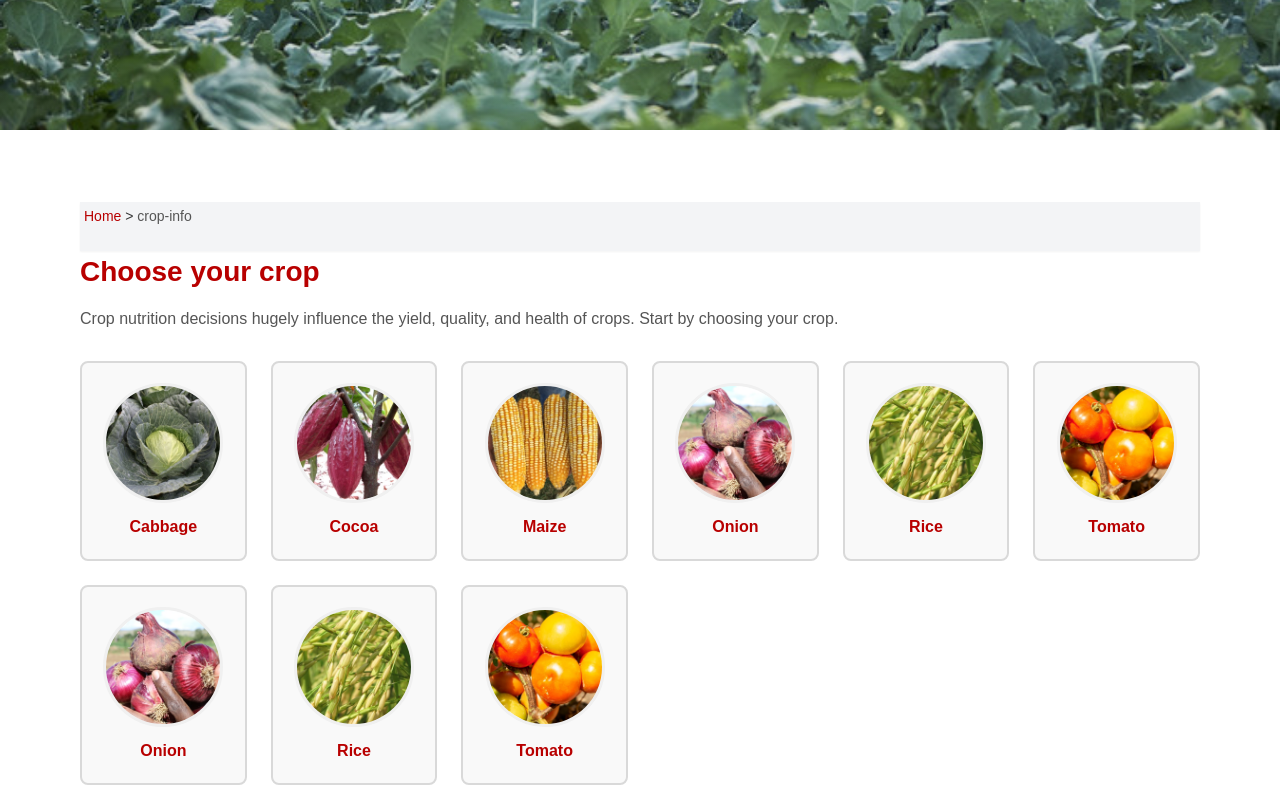
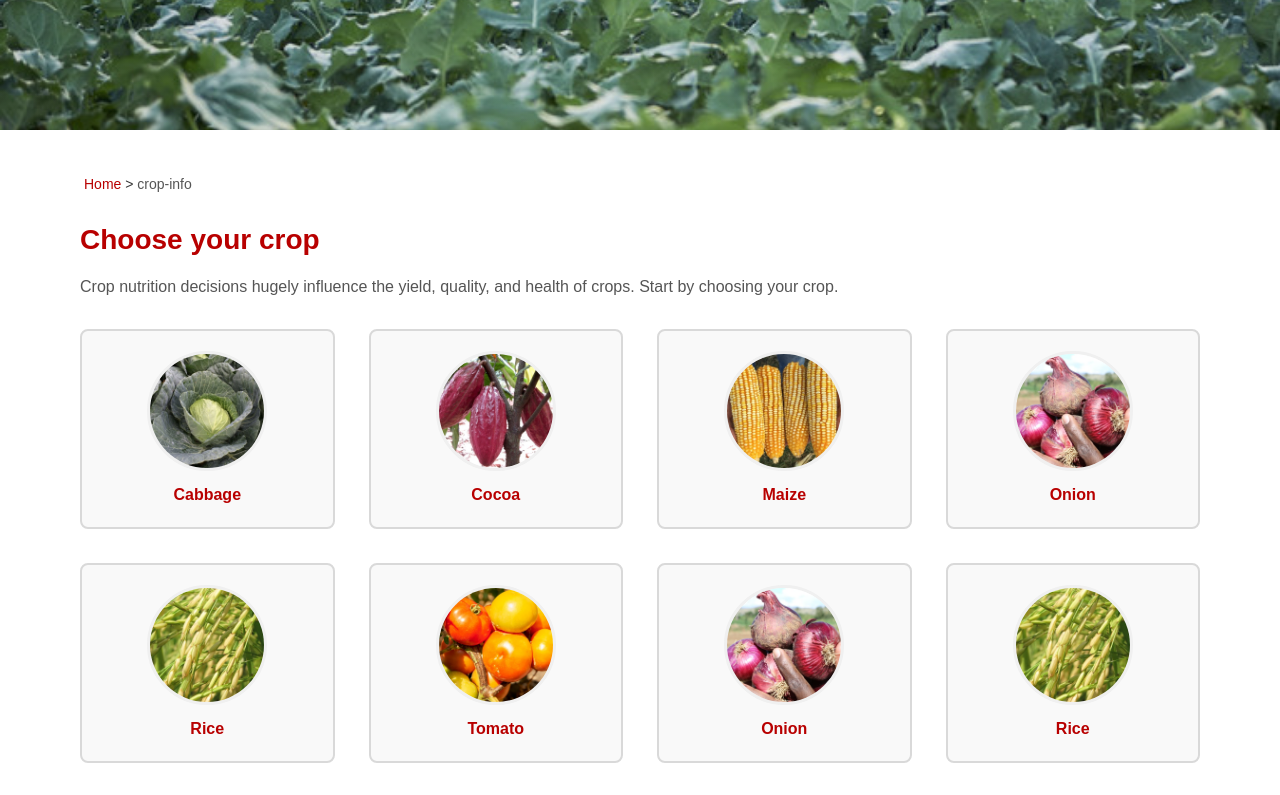
Before and after one commit to GROW-YAI/organifert, a React (Vite) app: page /crop-info in a window 1280 px wide. Shown: the part 520-1315 px from the top of the page. Built offline with nearby package versions, Linux system fonts and the light colour scheme.

Commit message:
refactorr

```diff
--- a/package.json
+++ b/package.json
@@ -10,6 +10,7 @@
     "preview": "vite preview"
   },
   "dependencies": {
+    "prop-types": "^15.8.1",
     "react": "^18.3.1",
     "react-dom": "^18.3.1",
     "react-icons": "^5.4.0",
--- a/src/components/CropInfomation.jsx
+++ b/src/components/CropInfomation.jsx
@@ -1,5 +1,160 @@
+// import { Link } from "react-router-dom";
+// import styled from "styled-components";
+// import Breadcrumb from "../components/Breadcrumb"; // Import the dynamic Breadcrumb component
+// import Cabbage from "../assets/cabbage.png";
+// import Cocoa from "../assets/cocoa.png";
+// import Maize from "../assets/maize.png";
+// import Onion from "../assets/onion.png";
+// import Rice from "../assets/rice.png";
+// import Tomato from "../assets/tomato.png";
+
+// const crops = [
+//   { id: 1, name: "Cabbage", image: Cabbage },
+//   { id: 2, name: "Cocoa", image: Cocoa },
+//   { id: 3, name: "Maize", image: Maize },
+//   { id: 4, name: "Onion", image: Onion },
+//   { id: 5, name: "Rice", image: Rice },
+//   { id: 6, name: "Tomato", image: Tomato },
+// { id: 4, name: "Onion", image: Onion },
+// { id: 5, name: "Rice", image: Rice },
+// { id: 6, name: "Tomato", image: Tomato },
+// ];
+
+// // Styled Components
+// const Container = styled.div`
+//   font-family: Arial, sans-serif;
+//   background-color: #ffffff;
+// `;
+
+// const MainContent = styled.main`
+//   padding: 20px;
+//   max-width: 1200px;
+//   margin: 0 auto;
+
+//   @media (min-width: 768px) {
+//     padding: 40px;
+//   }
+// `;
+
+// const Title = styled.h1`
+//   color: #b80000;
+//   font-size: 20px;
+//   font-weight: bold;
+//   margin-bottom: 14px;
+
+//   @media (min-width: 768px) {
+//     font-size: 28px;
+//   }
+// `;
+
+// const Description = styled.p`
+//   color: #555;
+//   font-size: 14px;
+//   margin-bottom: 20px;
+
+//   @media (min-width: 768px) {
+//     font-size: 16px;
+//     margin-bottom: 30px;
+//   }
+// `;
+
+// const CropGrid = styled.div`
+//   display: grid;
+//   grid-template-columns: repeat(auto-fit, minmax(150px, 3fr));
+//   gap: 16px;
+
+//   @media (min-width: 576px) {
+//     grid-template-columns: repeat(auto-fit, minmax(150px, 1fr));
+//   }
+
+//   @media (min-width: 992px) {
+//     gap: 24px;
+//   }
+// `;
+
+// const CropCard = styled(Link)`
+//   text-align: center;
+//   border: 2px solid #d9d9d9;
+//   border-radius: 8px;
+//   padding: 16px;
+//   background-color: #f9f9f9;
+//   transition: transform 0.2s ease, box-shadow 0.2s ease;
+//   text-decoration: none;
+//   position: relative; /* Required for the gradient overlay */
+
+//   &:hover {
+//     transform: translateY(-5px);
+//     box-shadow: 0 4px 8px rgba(0, 0, 0, 0.1);
+//   }
+
+//   @media (min-width: 768px) {
+//     padding: 20px;
+//   }
+// `;
+
+// const CropImage = styled.img`
+//   width: 100px;
+//   height: 100px;
+//   border-radius: 50%;
+//   object-fit: cover;
+//   margin: 0 auto 8px;
+//   border: 3px solid #f0f0f0;
+
+//   @media (min-width: 576px) {
+//     width: 120px;
+//     height: 120px;
+//     margin-bottom: 12px;
+//   }
+// `;
+
+// const CropName = styled.h3`
+//   font-size: 14px;
+//   color: #b80000;
+//   font-weight: 600;
+
+//   @media (min-width: 768px) {
+//     font-size: 16px;
+//   }
+// `;
+
+// // Responsive Component
+// const CropInformation = ({ showBreadCrumb = true }) => {
+//   return (
+//     <Container>
+//       <MainContent>
+//         {/* Dynamic Breadcrumb */}
+//         {showBreadCrumb && (
+//           <div className="bg-gray-100 p-1 shadow-sm  mt- w-full max-w-full">
+//             <Breadcrumb />
+//           </div>
+//         )}
+
+//         {/* Title and Description */}
+//         <Title>Choose your crop</Title>
+//         <Description>
+//           Crop nutrition decisions hugely influence the yield, quality, and
+//           health of crops. Start by choosing your crop.
+//         </Description>
+
+//         {/* Crop Cards Section */}
+//         <CropGrid>
+//           {crops.map((crop) => (
+//             <CropCard to={`/crop/${crop.id}`} key={crop.id}>
+//               <CropImage src={crop.image} alt={crop.name} />
+//               <CropName>{crop.name}</CropName>
+//             </CropCard>
+//           ))}
+//         </CropGrid>
+//       </MainContent>
+//     </Container>
+//   );
+// };
+
+// export default CropInformation;
+
 import { Link } from "react-router-dom";
 import styled from "styled-components";
+import PropTypes from "prop-types"; // Import PropTypes
 import Breadcrumb from "../components/Breadcrumb"; // Import the dynamic Breadcrumb component
 import Cabbage from "../assets/cabbage.png";
 import Cocoa from "../assets/cocoa.png";
@@ -68,7 +223,8 @@ const CropGrid = styled.div`
   }
 
   @media (min-width: 992px) {
-    gap: 24px;
+    grid-template-columns: repeat(4, 1fr); /* 4-column grid */
+    gap: 34px; /* Adjust spacing */
   }
 `;
 
@@ -80,7 +236,7 @@ const CropCard = styled(Link)`
   background-color: #f9f9f9;
   transition: transform 0.2s ease, box-shadow 0.2s ease;
   text-decoration: none;
-  position: relative; /* Required for the gradient overlay */
+  position: relative;
 
   &:hover {
     transform: translateY(-5px);
@@ -117,14 +273,14 @@ const CropName = styled.h3`
   }
 `;
 
-// Responsive Component
+// CropInformation Component
 const CropInformation = ({ showBreadCrumb = true }) => {
   return (
-    <Container>
+    <Container className="pb-12 pt-0">
       <MainContent>
         {/* Dynamic Breadcrumb */}
         {showBreadCrumb && (
-          <div className="bg-gray-100 p-1 shadow-sm  mt-8">
+          <div className="p-1 mt-22 w-full max-w-full">
             <Breadcrumb />
           </div>
         )}
@@ -150,4 +306,14 @@ const CropInformation = ({ showBreadCrumb = true }) => {
   );
 };
 
+// PropTypes Validation
+CropInformation.propTypes = {
+  showBreadCrumb: PropTypes.bool,
+};
+
+// Default Props
+CropInformation.defaultProps = {
+  showBreadCrumb: true,
+};
+
 export default CropInformation;
--- a/src/components/FarmerToolBox.jsx
+++ b/src/components/FarmerToolBox.jsx
@@ -410,10 +410,7 @@ const FarmerToolBox = ({ showBreadCrumb = true }) => {
     <div className="max-w-full mx-auto">
       {/* Breadcrumb Navigation */}
       {showBreadCrumb && (
-        <nav
-          aria-label="Breadcrumb"
-          className="bg-gray-100 py-2 shadow-sm mt-16"
-        >
+        <nav aria-label="Breadcrumb" className="py-0 mt-16">
           <div className="max-w-7xl mx-auto px-6">
             <ol className="flex items-center space-x-2 text-gray-500 text-sm">
               {breadcrumbItems.map((item, index) => (
--- a/src/components/ProductSection.jsx
+++ b/src/components/ProductSection.jsx
@@ -116,6 +116,133 @@
 
 // export default ProductSection;
 
+// import styled from "styled-components";
+// import { Link } from "react-router-dom";
+// import Cola from "../assets/evanscola.png";
+// import Mila from "../assets/evansmila.png";
+// import Vita from "../assets/evansvita.png";
+// import Calci from "../assets/evanscalci.png";
+
+// // Product data
+// const products = [
+//   {
+//     id: 1,
+//     title: "EvansCola - Nitrate fertilisers",
+//     description:
+//       "EvansCola nitrogen and sulphur fertilisers contain ammonium nitrate or calcium ammonium nitrate for use on grassland and arable crops.",
+//     image: Cola,
+//   },
+//   {
+//     id: 2,
+//     title: "EvansMila - Compound fertilisers",
+//     description:
+//       "EvansMila fertilisers are uniform compound products for high efficiency and balanced nutrition.",
+//     image: Mila,
+//   },
+//   {
+//     id: 3,
+//     title: "EvansBela - Nitrate fertilisers",
+//     description:
+//       "EvansBela nitrogen and sulphur fertilisers contain ammonium nitrate or calcium ammonium nitrate for use on grassland and arable crops.",
+//     image: Vita,
+//   },
+//   {
+//     id: 4,
+//     title: "EvansArable - Compound fertilisers",
+//     description:
+//       "EvansArable fertilisers are uniform compound products for high efficiency and balanced nutrition.",
+//     image: Calci,
+//   },
+// ];
+
+// // Styled container for consistent design
+// const Container = styled.div`
+//   font-family: Arial, sans-serif;
+//   color: #333;
+//   background-color: #ffffff;
+// `;
+
+// // Main content styling
+// const MainContent = styled.main`
+//   padding: 40px 16px;
+//   margin: 0 auto;
+//   max-width: 1200px;
+// `;
+
+// // Breadcrumb styles
+// const BreadcrumbContainer = styled.div`
+//   margin-bottom: 20px;
+// `;
+// const Breadcrumb = styled.a`
+//   color: #b80000;
+//   text-decoration: none;
+//   font-size: 14px;
+
+//   &:not(:last-child)::after {
+//     content: " > ";
+//     color: #333;
+//   }
+// `;
+
+// // Responsive Product Section Component
+// const ProductSection = ({ showBreadCrumb = true }) => {
+//   return (
+//     <Container className="mt-0 max-w-full mx-auto">
+//       <MainContent max-w-full mx-auto>
+//         {/* Breadcrumb */}
+//         {showBreadCrumb && (
+//           <BreadcrumbContainer className="py-2">
+//             <Breadcrumb href="/">Home</Breadcrumb>
+//             <Breadcrumb href="/">Crop nutrition</Breadcrumb>
+//             <Breadcrumb>Fertilisers</Breadcrumb>
+//           </BreadcrumbContainer>
+//         )}
+
+//         {/* Section Title */}
+//         <h1 className="text-[#B80000] text-2xl md:text-3xl font-bold mb-4">
+//           How to choose the right fertiliser
+//         </h1>
+//         <p className="text-gray-700 text-sm md:text-base mb-6">
+//           Our fertilisers are grouped into product families to make it easier to
+//           choose the right one. Or you can see all fertilisers together and use
+//           filters to find a specific fertiliser.
+//         </p>
+
+//         {/* Product Grid */}
+//         <div className="grid grid-cols-1 sm:grid-cols-2 lg:grid-cols-1 gap-6 pt-8">
+//           {products.map((product) => (
+//             <Link
+//               key={product.id}
+//               to={`/product/${product.id}`} // Dynamic route to the product details page
+//               className="flex flex-col sm:flex-row bg-white border border-gray-200 shadow-sm rounded-lg overflow-hidden hover:shadow-md transition-shadow duration-300"
+//             >
+//               {/* Product Image */}
+//               <img
+//                 src={product.image}
+//                 alt={product.title}
+//                 className="w-full sm:w-1/3 h-40 object-contain p-4"
+//               />
+
+//               {/* Product Content */}
+//               <div className="p-4 sm:p-6 w-full">
+//                 <h3 className="text-lg font-semibold text-[#B80000] mb-2">
+//                   {product.title}
+//                 </h3>
+//                 <p className="text-gray-600 text-sm leading-relaxed">
+//                   {product.description}
+//                 </p>
+//               </div>
+//             </Link>
+//           ))}
+//         </div>
+//       </MainContent>
+//     </Container>
+//   );
+// };
+
+// export default ProductSection;
+import React from "react";
+import PropTypes from "prop-types";
 import styled from "styled-components";
 import { Link } from "react-router-dom";
 import Cola from "../assets/evanscola.png";
@@ -188,12 +315,12 @@ const Breadcrumb = styled.a`
 const ProductSection = ({ showBreadCrumb = true }) => {
   return (
     <Container className="mt-0 max-w-full mx-auto">
-      <MainContent max-w-full mx-auto>
+      <MainContent>
         {/* Breadcrumb */}
         {showBreadCrumb && (
-          <BreadcrumbContainer className="bg-gray-100 py-2 shadow-sm">
-            <Breadcrumb href="#">Home</Breadcrumb>
-            {/* <Breadcrumb href="#">Crop nutrition</Breadcrumb> */}
+          <BreadcrumbContainer className="py-2">
+            <Breadcrumb href="/">Home</Breadcrumb>
+            <Breadcrumb href="/">Crop nutrition</Breadcrumb>
             <Breadcrumb>Fertilisers</Breadcrumb>
           </BreadcrumbContainer>
         )}
@@ -240,4 +367,9 @@ const ProductSection = ({ showBreadCrumb = true }) => {
   );
 };
 
+// Props Validation
+ProductSection.propTypes = {
+  showBreadCrumb: PropTypes.bool, // Validates that showBreadCrumb is a boolean
+};
+
 export default ProductSection;
--- a/src/components/Safety.jsx
+++ b/src/components/Safety.jsx
@@ -161,7 +161,7 @@ const Safety = ({ showBreadCrumb = true }) => {
     const pathnames = location.pathname.split("/").filter((x) => x);
     return [
       { label: "Home", path: "/" }, // Always show "Home"
-      // { label: "Crop Nutrition", path: "/" },
+      { label: "Crop Nutrition", path: "/" },
       ...pathnames.map((_, index) => {
         const href = `/${pathnames.slice(0, index + 1).join("/")}`;
         const label = href
@@ -180,10 +180,7 @@ const Safety = ({ showBreadCrumb = true }) => {
     <div>
       {/* Breadcrumb Navigation */}
       {showBreadCrumb && (
-        <nav
-          aria-label="Breadcrumb"
-          className="bg-gray-100 py-2 shadow-sm mt-8"
-        >
+        <nav aria-label="Breadcrumb" className="py-2 mt-8">
           <div className="max-w-7xl mx-auto px-4 sm:px-6 lg:px-8">
             <ol className="flex items-center space-x-2 text-gray-500 text-sm">
               {breadcrumbItems.map((item, index) => (
--- a/src/pages/CropDetails.jsx
+++ b/src/pages/CropDetails.jsx
@@ -264,7 +264,7 @@ const CropDetails = () => {
     <div className="bg-gray-50 text-red-900 font-sans">
       {/* Header Section */}
 
-      <div className="relative bg-gradient-to-r from-gray-50 to-red-100 text-Red py-12">
+      <div className="relative bg-gradient-to-r from-gray-50 to-red-100 text  py-12">
         <div className="container mx-auto px-6 md:px-20 flex flex-col md:flex-row items-center">
           <div className="md:w-2/3">
             <h1 className="text-4xl font-extrabold">{crop.name}</h1>
```
Also changed, not shown: 1 other file (tests, documents, lock files or other folders).
